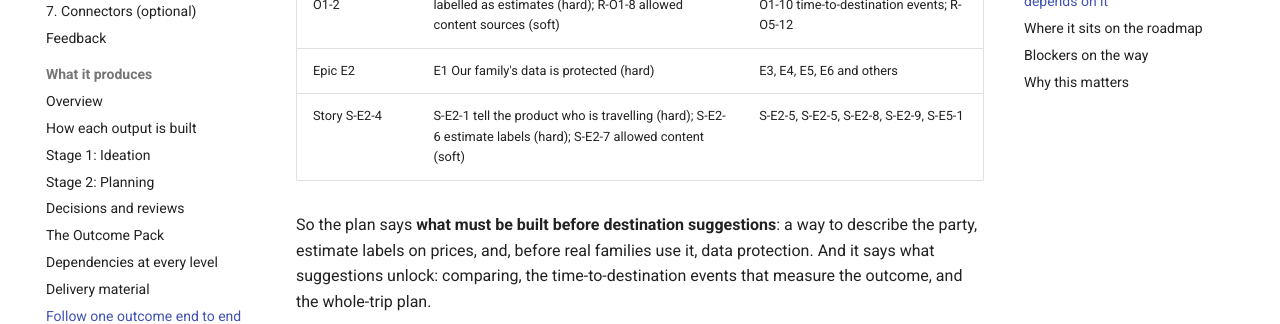
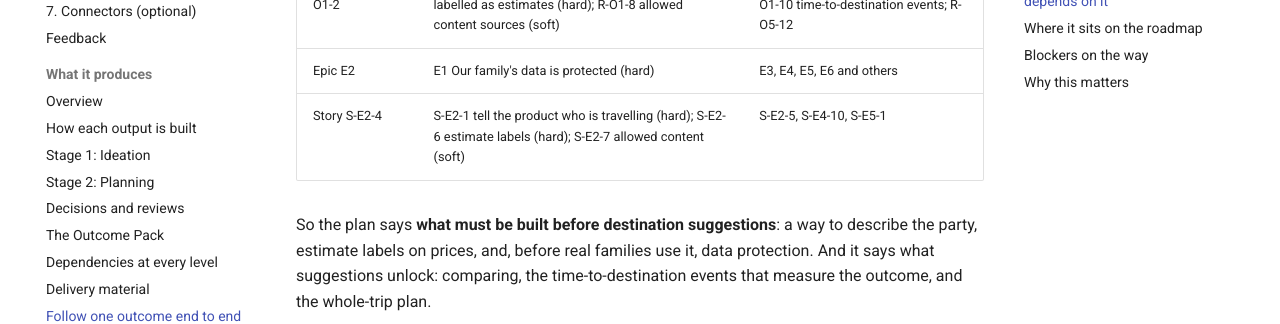
Before and after one commit to lasith-tekly/ai-plc, an MkDocs documentation site: the page built from docs/showcase/trace-one-outcome.md, in a window 1280 px wide and 900 px high, scrolled down 2488 px. Shown: the part 152-476 px from the top of the window. Built offline with MkDocs 1.6.1 and Material for MkDocs 9.7.7, drawn with Linux system fonts in a browser that asks for light colours; comment, search, counter and statistics services are not loaded.

Commit message:
Docs: correct dependents of S-E2-4 on the trace page
Co-Authored-By: Claude Sonnet 5.5 <noreply@anthropic.com>
Claude-Session: https://claude.ai/code/session_01MWPVz2aHoek2etukWYAde9

```diff
--- a/docs/showcase/trace-one-outcome.md
+++ b/docs/showcase/trace-one-outcome.md
@@ -40,7 +40,7 @@ Each arrow can be followed in both directions, because each item names where it
 | Outcome | Nothing | O2 (parts fit together), O9 (return use) |
 | Requirement R-O1-2 | R-O1-1 Party description (hard); R-O3-7a prices labelled as estimates (hard); R-O1-8 allowed content sources (soft) | R-O1-9 web and phone journey; R-O1-10 time-to-destination events; R-O5-12 |
 | Epic E2 | E1 Our family's data is protected (hard) | E3, E4, E5, E6 and others |
-| Story S-E2-4 | S-E2-1 tell the product who is travelling (hard); S-E2-6 estimate labels (hard); S-E2-7 allowed content (soft) | S-E2-5, S-E2-5, S-E2-8, S-E2-9, S-E5-1 |
+| Story S-E2-4 | S-E2-1 tell the product who is travelling (hard); S-E2-6 estimate labels (hard); S-E2-7 allowed content (soft) | S-E2-5, S-E4-10, S-E5-1 |
 
 So the plan says **what must be built before destination suggestions**: a way to describe the party, estimate labels on prices, and, before real families use it, data protection. And it says what suggestions unlock: comparing, the time-to-destination events that measure the outcome, and the whole-trip plan.
 
```
